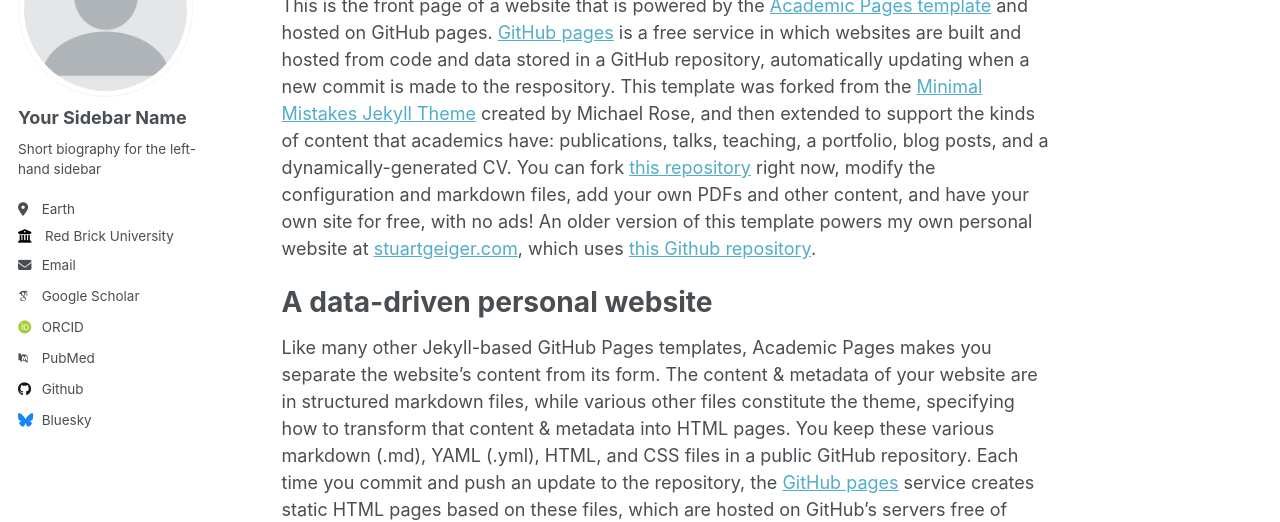
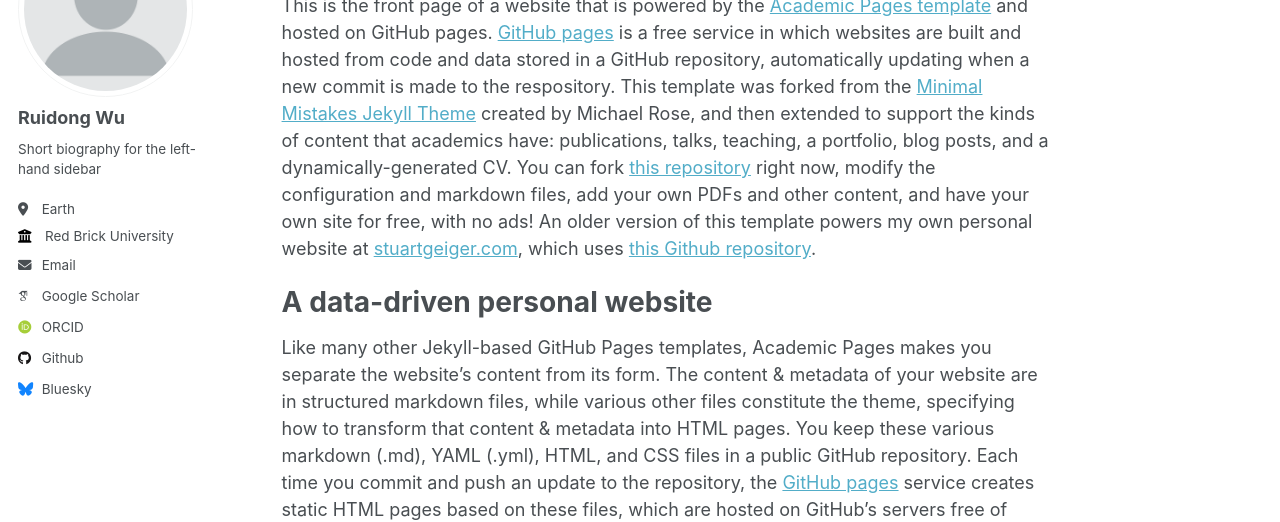
Before and after one commit to mooninrain/mooninrain.github.io, a Jekyll site: the page built from _pages/about.md, in a window 1280 px wide. Shown: the part 184-706 px from the top of the page. Built offline with Jekyll 4.4.1, drawn with Linux system fonts in a browser that asks for light colours; some web fonts are replaced; part of the change alters nothing that is shown.

Commit message:
Update _config.yml

```diff
--- a/_config.yml
+++ b/_config.yml
@@ -22,7 +22,7 @@ repository               : "mooninrain/ruidongwucs.github.io"
 author:
   # Biographic information
   avatar           : "profile.png"
-  name             : "Your Sidebar Name"
+  name             : "Ruidong Wu"
   pronouns         : # example: "she/her"
   bio              : "Short biography for the left-hand sidebar"
   location         : "Earth"
@@ -32,11 +32,11 @@ author:
 
   # Academic websites
   arxiv            : # URL - Update with the correct link to your profile
-  googlescholar    : "https://scholar.google.com/citations?user=PS_CX0AAAAAJ"
+  googlescholar    : "https://scholar.google.com/citations?user=lNeJlFYAAAAJ&hl=zh-CN"
   impactstory      : # URL
-  orcid            : "http://orcid.org/yourorcidurl"
+  orcid            : "https://orcid.org/0009-0002-6402-4717"
   semantic         : # URL
-  pubmed           : "https://www.ncbi.nlm.nih.gov/pubmed/?term=john+snow"
+  pubmed           : # URL
   researchgate     : # URL
 
   # Repositories and software development
```
